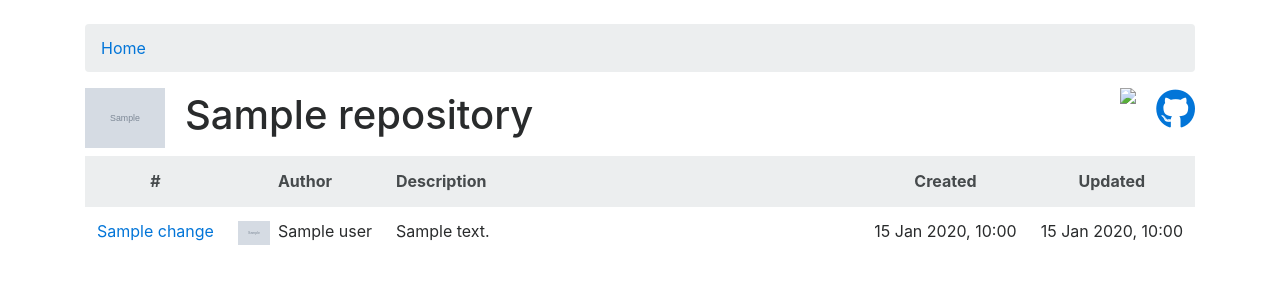
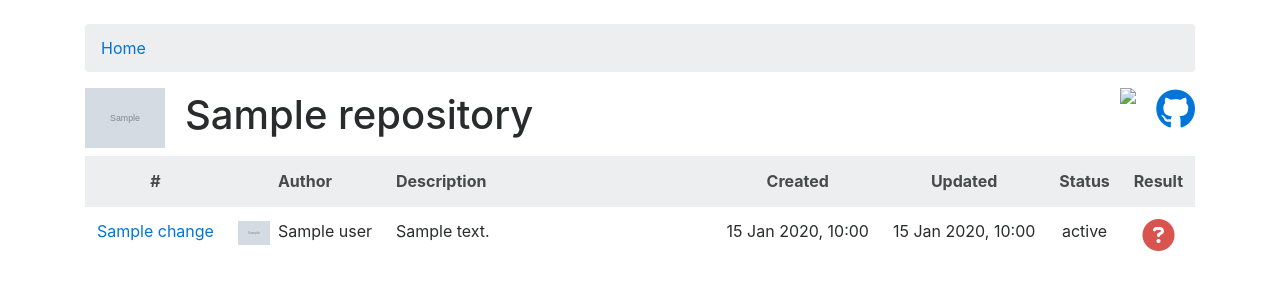
Before and after one commit to beeware/beekeeper, a Django app: template templates/projects/project.html in a window 1280 px wide. Shown: the part 56-356 px from the top of the page. Run offline with Django 3.2, Linux system fonts and the light colour scheme; the template is opened without the code that fills it: most values are stand-ins (such as "Sample title", 1, 10 or a date in 2020); grey boxes marked "Sample" are stand-in pictures; parts of the project's set-up code (start-up, migrations or seed data) failed here and were passed over; some libraries are stand-ins or nearby versions.

Commit message:
Added visibility of build status on project change list.

```diff
--- a/projects/models.py
+++ b/projects/models.py
@@ -165,6 +165,9 @@ class Change(models.Model):
                     'repo_name': self.project.repository.name,
                     'change_pk': str(self.pk),
                 })
+    @property
+    def latest_build(self):
+        return self.builds.latest('updated')
 
     @property
     def title(self):
--- a/templates/projects/project.html
+++ b/templates/projects/project.html
@@ -1,4 +1,5 @@
 {% extends "base.html" %}
+{% load build_status %}
 {% block content %}
   <div>
     <ol class="breadcrumb">
@@ -18,6 +19,8 @@
                 <th>Description</th>
                 <th class="minimal">Created</th>
                 <th class="minimal">Updated</th>
+                <th class="minimal">Status</th>
+                <th class="minimal">Result</th>
             </tr>
         </thead>
         <tbody>
@@ -28,6 +31,8 @@
             <td>{{ change.description }}</td>
             <td class="minimal">{{ change.created|date:"j M Y, H:i" }}</td>
             <td class="minimal">{{ change.updated|date:"j M Y, H:i" }}</td>
+            <td class="minimal">{{ change.latest_build.get_status_display }}</td>
+            <td class="minimal">{% result change.latest_build.result %}</td>
         </tr>
     {% endfor %}
         </tbody>
```
